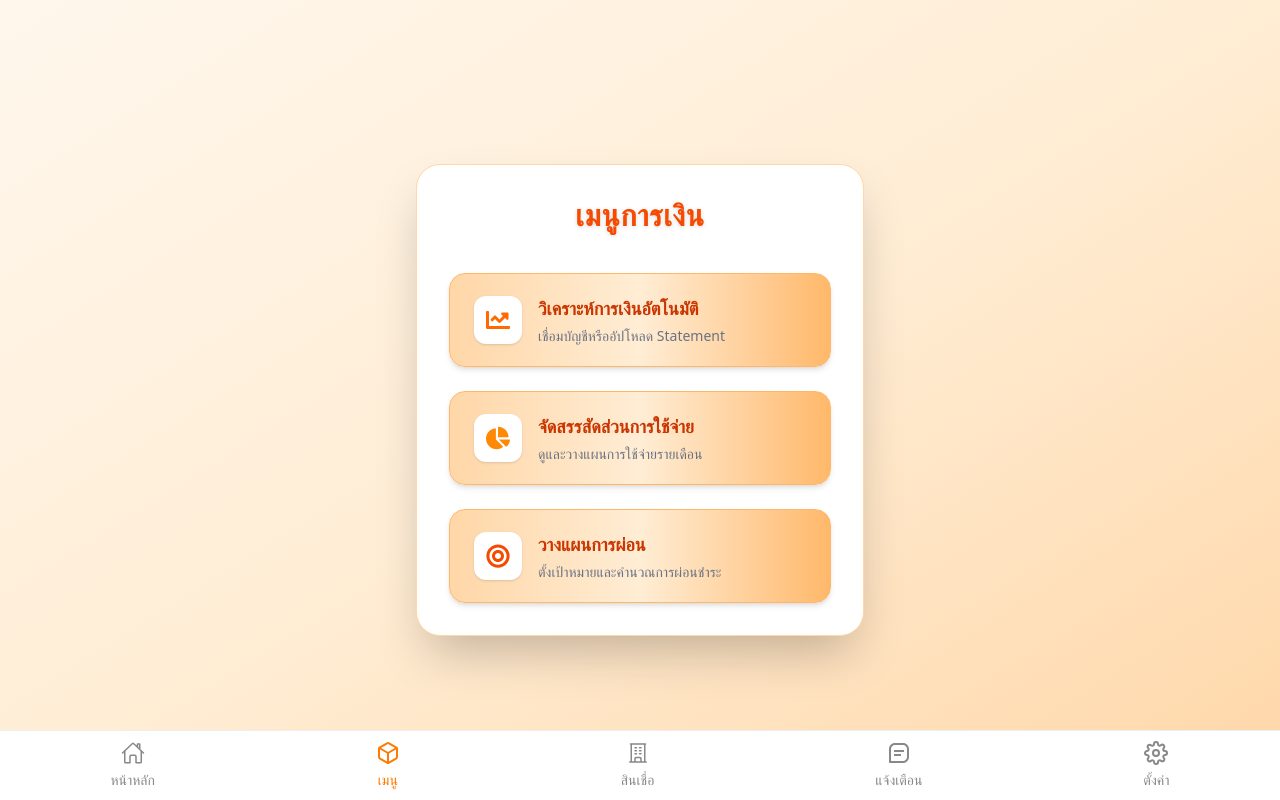
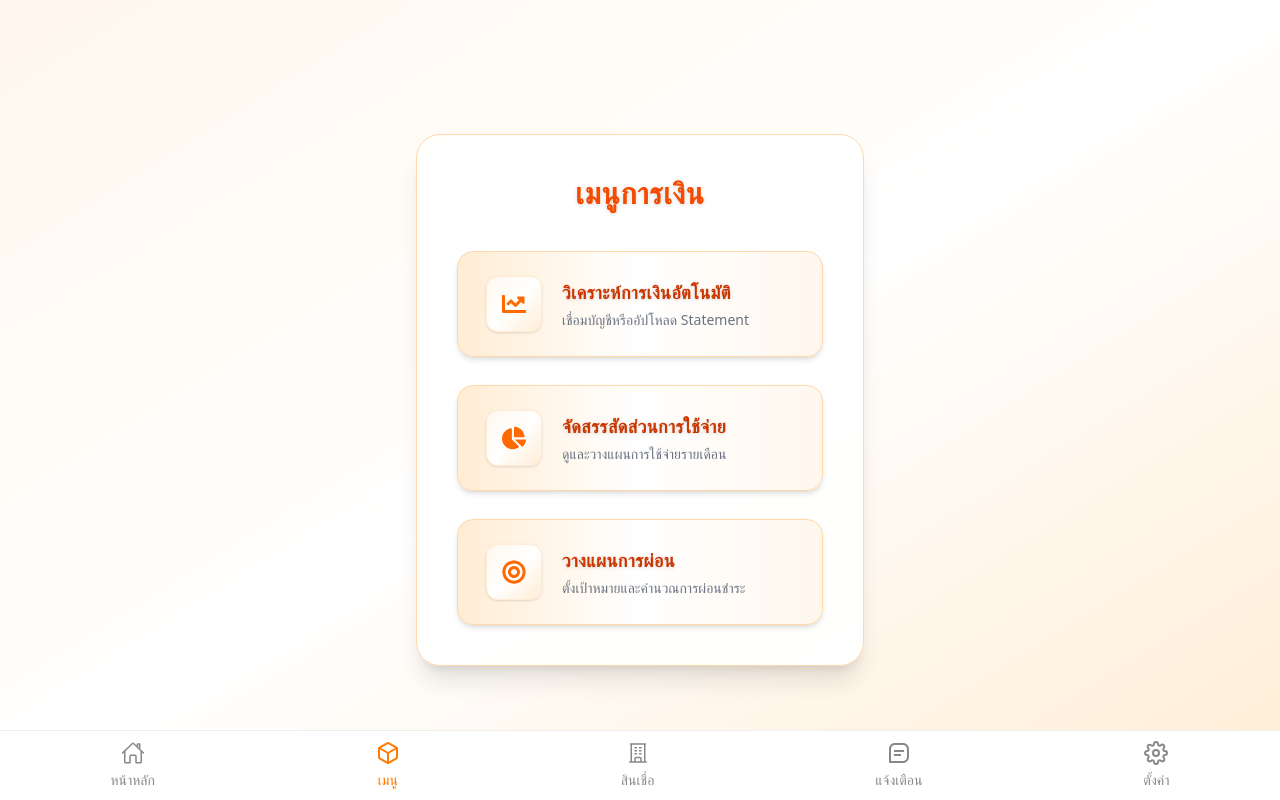
Before and after one commit to suphanatchanlek30/GHB_Homiq_frontend, a Next.js app in the folder frontend/: page /menu in a window 1280 px wide. Built offline with nearby package versions, Linux system fonts and the light colour scheme.

Commit message:
Update MenuPage

```diff
--- a/frontend/app/menu/page.jsx
+++ b/frontend/app/menu/page.jsx
@@ -13,13 +13,13 @@ const menuButtons = [
     label: 'จัดสรรสัดส่วนการใช้จ่าย',
     subtitle: 'ดูและวางแผนการใช้จ่ายรายเดือน',
     path: '/financial/allocation',
-    icon: <FaChartPie className="text-2xl text-orange-400" />,
+    icon: <FaChartPie className="text-2xl text-orange-500" />,
   },
   {
     label: 'วางแผนการผ่อน',
     subtitle: 'ตั้งเป้าหมายและคำนวณการผ่อนชำระ',
     path: '/financial/goal-planner',
-    icon: <FaBullseye className="text-2xl text-orange-600" />,
+    icon: <FaBullseye className="text-2xl text-orange-500" />,
   },
 ]
 
@@ -27,22 +27,22 @@ export default function MenuPage() {
   const router = useRouter()
 
   return (
-    <div className="min-h-screen bg-gradient-to-br from-orange-50 via-orange-100 to-orange-200 flex items-center justify-center">
-      <div className="w-full max-w-md p-8 bg-white rounded-3xl shadow-2xl border border-orange-200 flex flex-col items-center">
+    <div className="min-h-screen bg-gradient-to-br from-orange-50 via-white to-orange-100 flex items-center justify-center">
+      <div className="w-full max-w-md p-10 bg-white/95 rounded-3xl shadow-xl border border-orange-200 flex flex-col items-center">
         <div className="text-3xl font-extrabold text-orange-600 mb-10 tracking-wide drop-shadow-sm">เมนูการเงิน</div>
-        <div className="w-full flex flex-col gap-6">
+        <div className="w-full flex flex-col gap-7">
           {menuButtons.map((btn) => (
             <button
               key={btn.path}
-              className="w-full flex items-center gap-4 px-6 py-5 bg-gradient-to-r from-orange-200 via-orange-100 to-orange-300 border border-orange-300 rounded-2xl shadow-md hover:shadow-xl hover:scale-[1.02] hover:from-orange-300 hover:to-orange-400 transition-all duration-200 group focus:outline-none"
+              className="w-full flex items-center gap-5 px-7 py-6 bg-gradient-to-r from-orange-100 via-white to-orange-50 border border-orange-200 rounded-2xl shadow-md hover:shadow-lg hover:scale-[1.015] hover:border-orange-400 transition-all duration-200 group focus:outline-none focus:ring-2 focus:ring-orange-200"
               onClick={() => router.push(btn.path)}
             >
-              <div className="flex items-center justify-center w-12 h-12 rounded-xl bg-white shadow group-hover:bg-orange-50 transition">
+              <div className="flex items-center justify-center w-14 h-14 rounded-xl bg-gradient-to-br from-orange-50 via-white to-orange-100 border border-orange-100 shadow group-hover:bg-orange-50 transition">
                 {btn.icon}
               </div>
               <div className="flex flex-col items-start text-left">
-                <span className="text-lg font-semibold text-orange-700 group-hover:text-orange-600">{btn.label}</span>
-                <span className="text-sm text-gray-500 mt-1">{btn.subtitle}</span>
+                <span className="text-lg font-bold text-orange-700 group-hover:text-orange-600 tracking-wide drop-shadow">{btn.label}</span>
+                <span className="text-sm text-gray-500 mt-1 font-medium">{btn.subtitle}</span>
               </div>
             </button>
           ))}
```
